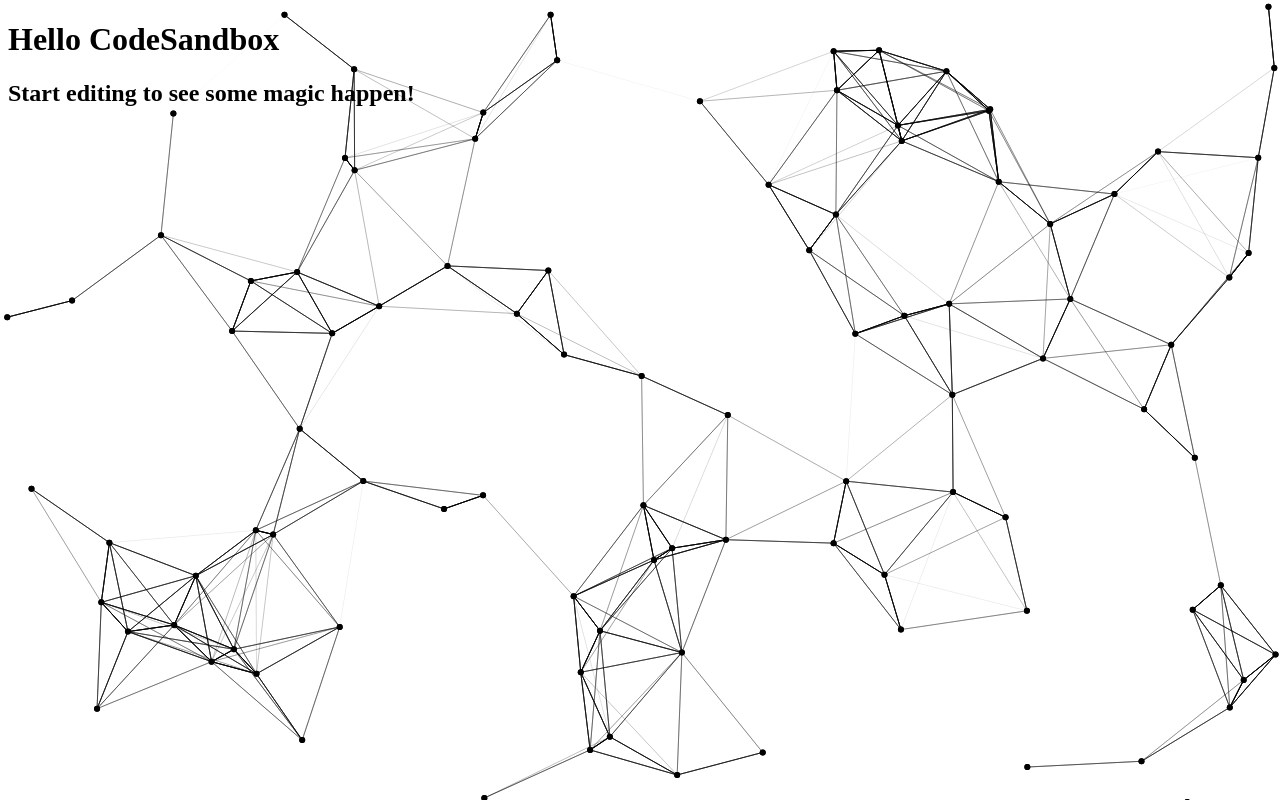
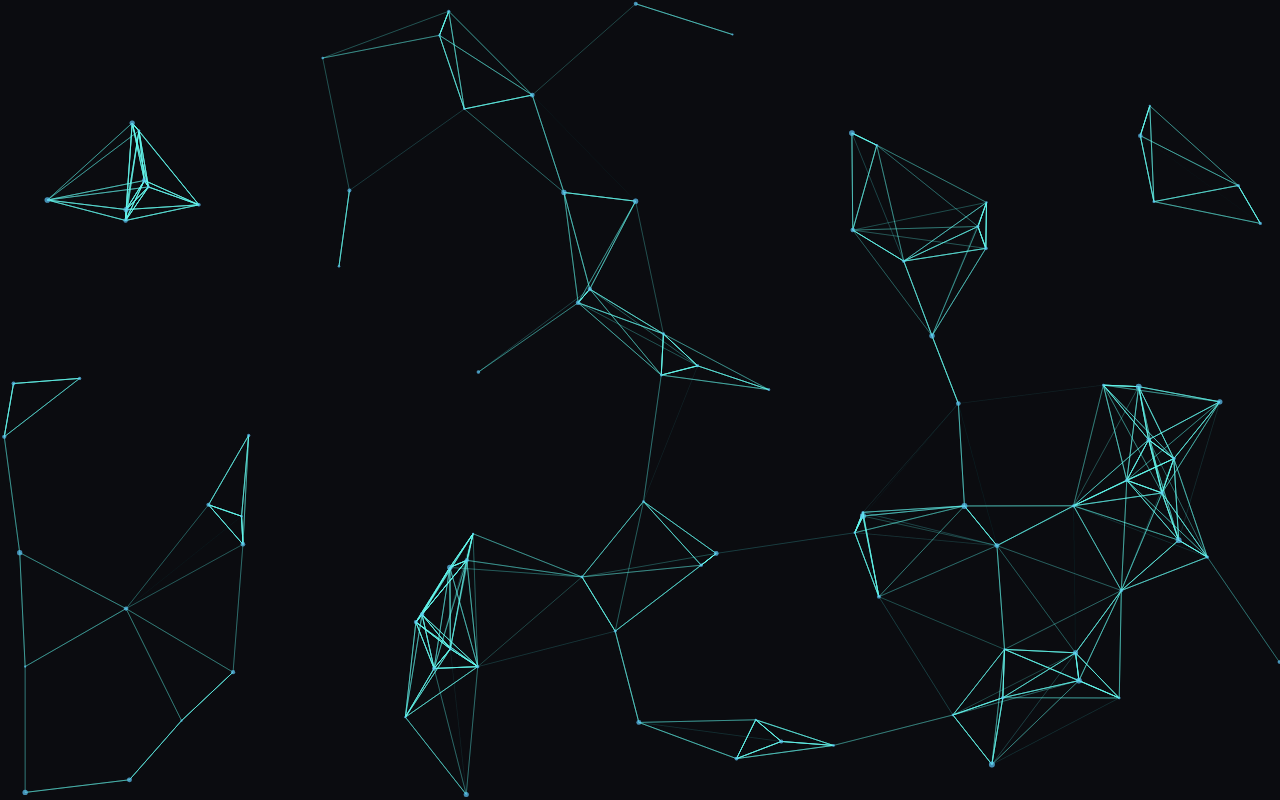
Before and after one commit to Sullybash12/pclub-react-template, a React (Create React App) app in the folder pclub-react/: page / in a window 1280 px wide. Built offline with nearby package versions, Linux system fonts and the light colour scheme.

Commit message:
Epic particles

```diff
--- a/pclub-react/src/App.css
+++ /dev/null
@@ -1,38 +0,0 @@
-.App {
-  text-align: center;
-}
-
-.App-logo {
-  height: 40vmin;
-  pointer-events: none;
-}
-
-@media (prefers-reduced-motion: no-preference) {
-  .App-logo {
-    animation: App-logo-spin infinite 20s linear;
-  }
-}
-
-.App-header {
-  background-color: #282c34;
-  min-height: 100vh;
-  display: flex;
-  flex-direction: column;
-  align-items: center;
-  justify-content: center;
-  font-size: calc(10px + 2vmin);
-  color: white;
-}
-
-.App-link {
-  color: #61dafb;
-}
-
-@keyframes App-logo-spin {
-  from {
-    transform: rotate(0deg);
-  }
-  to {
-    transform: rotate(360deg);
-  }
-}
--- a/pclub-react/src/App.tsx
+++ b/pclub-react/src/App.tsx
@@ -3,24 +3,116 @@ import Particles from 'react-tsparticles';
 
 export default function App() {
     return (
-        <div className="App">
-            <h1>Hello CodeSandbox</h1>
-            <h2>Start editing to see some magic happen!</h2>
+        <div>
             <Particles
                 params={{
-                    fpsLimit: 60,
+                    fpsLimit: 144,
                     particles: {
+                        number: {
+                            value: 80,
+                            density: {
+                                enable: true,
+                                value_area: 800,
+                            },
+                        },
                         color: {
-                            value: '#000',
+                            value: '#5ab9ea',
                         },
-                        links: {
+                        shape: {
+                            type: 'circle',
+                            stroke: {
+                                width: 0,
+                                color: '#000000',
+                            },
+                            polygon: {
+                                nb_sides: 5,
+                            },
+                            image: {
+                                src: 'img/github.svg',
+                                width: 100,
+                                height: 100,
+                            },
+                        },
+                        opacity: {
+                            value: 0.5,
+                            random: false,
+                            anim: {
+                                enable: false,
+                                speed: 1,
+                                opacity_min: 0.1,
+                                sync: false,
+                            },
+                        },
+                        size: {
+                            value: 3,
+                            random: true,
+                            anim: {
+                                enable: false,
+                                speed: 40,
+                                size_min: 0.1,
+                                sync: false,
+                            },
+                        },
+                        line_linked: {
                             enable: true,
-                            color: '#000',
                             distance: 150,
+                            color: '#66fcf1',
+                            opacity: 0.8128220708812408,
+                            width: 1,
                         },
                         move: {
                             enable: true,
+                            speed: 6,
+                            random: false,
+                            straight: false,
+                            bounce: false,
+                            attract: {
+                                enable: false,
+                                rotateX: 600,
+                                rotateY: 1200,
+                            },
                         },
+                    },
+                    interactivity: {
+                        events: {
+                            onhover: {
+                                enable: true,
+                                mode: 'repulse',
+                            },
+                            onclick: {
+                                enable: true,
+                                mode: 'push',
+                            },
+                            resize: true,
+                        },
+                        modes: {
+                            grab: {
+                                distance: 400,
+                                line_linked: {
+                                    opacity: 1,
+                                },
+                            },
+                            bubble: {
+                                distance: 400,
+                                size: 40,
+                                duration: 2,
+                                opacity: 8,
+                            },
+                            repulse: {
+                                distance: 200,
+                                duration: 0.4,
+                            },
+                            push: {
+                                particles_nb: 4,
+                            },
+                            remove: {
+                                particles_nb: 2,
+                            },
+                        },
+                    },
+                    retina_detect: true,
+                    background: {
+                        color: '#0b0c10',
                     },
                 }}
             />
```
